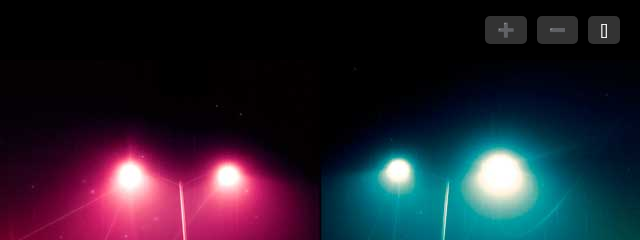
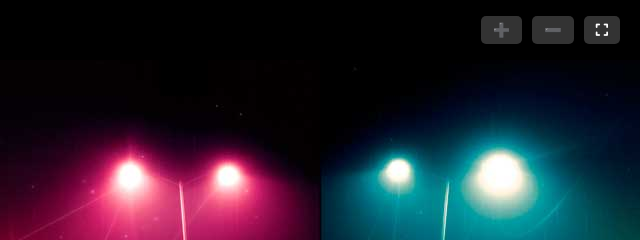
Before and after one commit to yusss-2021/server-flipbook, a website: page template/index.html in a window 1280 px wide. Shown: the top 240 px of the page, 640-1280 px from the left. Drawn offline with nearby package versions, Linux system fonts and the light colour scheme.

Commit message:
update button full scren

```diff
--- a/template/index.html
+++ b/template/index.html
@@ -186,7 +186,9 @@
       <div id="zoom-controls">
         <button class="zoom-btn" onclick="zoomIn()">➕</button>
         <button class="zoom-btn" onclick="zoomOut()">➖</button>
-        <button class="fullscreen-btn" onclick="toggleFullScreen()">[]</button>
+        <button class="fullscreen-btn" onclick="toggleFullScreen()" title="Fullscreen">
+          <i class="fas fa-expand"></i>
+        </button>
       </div>
     </div>
 
```
